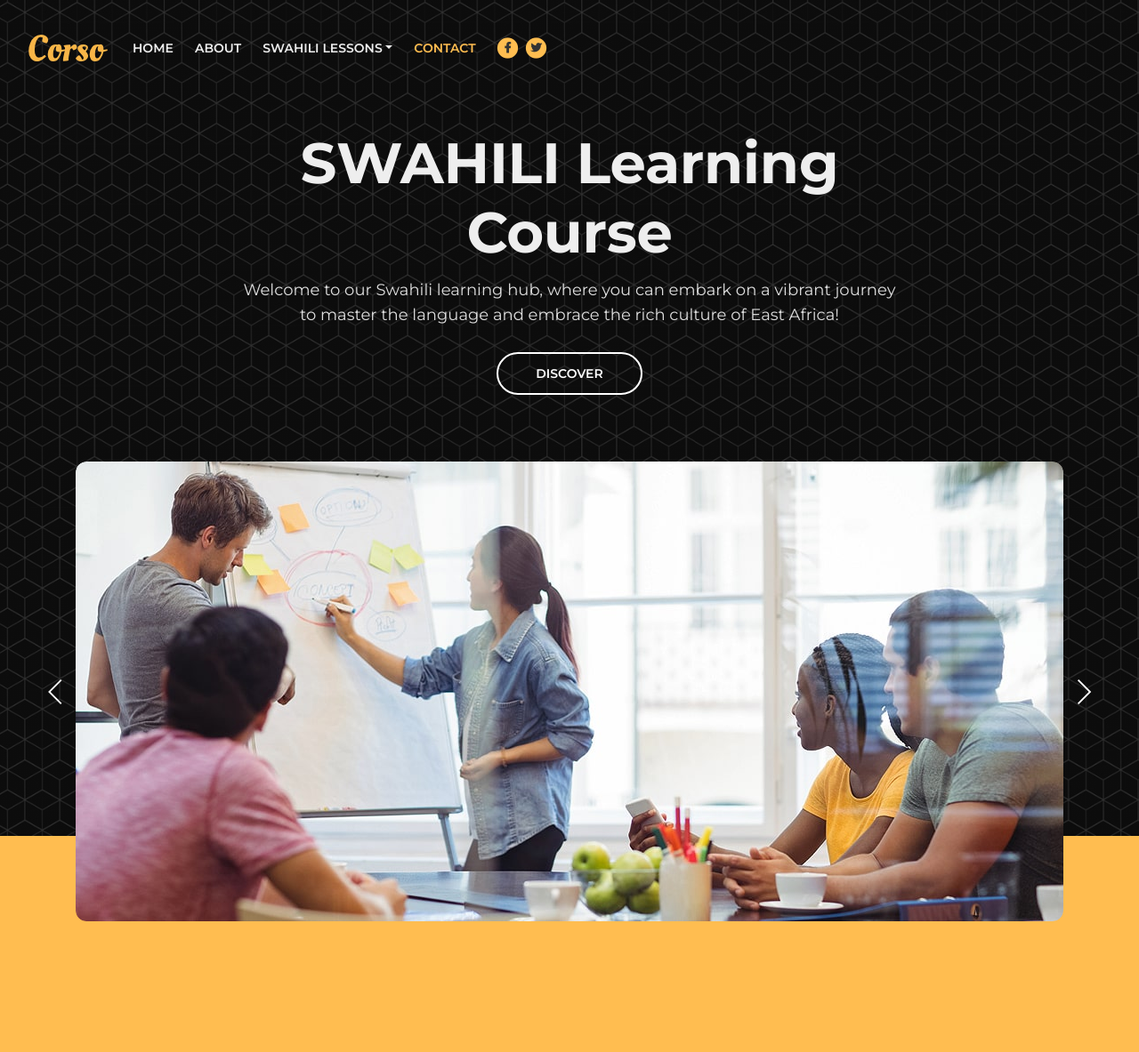
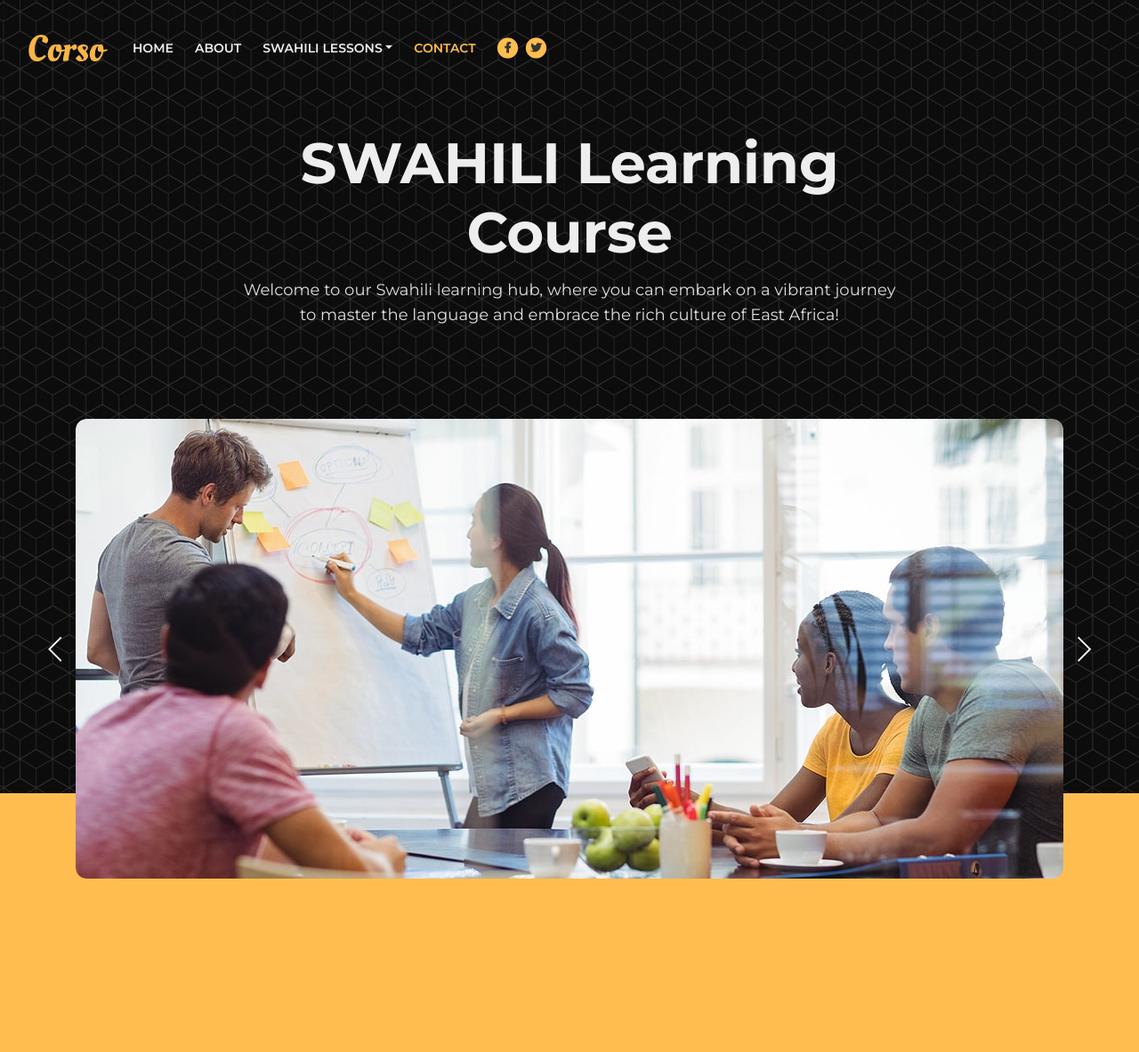
Before and after one commit to Nyahende/Learn-Swahili, a Django app: page / in a window 1280 px wide. Shown: the top 1183 px of the page at 89% size. Run offline with Django 5.2, Linux system fonts and the light colour scheme; some libraries are stand-ins or nearby versions.

Commit message:
removed discover

```diff
--- a/home/templates/home/home.html
+++ b/home/templates/home/home.html
@@ -132,7 +132,7 @@
                             can embark on a vibrant journey to master the language and embrace
                              the rich culture of East Africa!</p>
 
-                        <a class="btn-outline-lg page-scroll" href="#instructor">DISCOVER</a>
+                        <!-- <a class="btn-outline-lg page-scroll" href="#instructor">DISCOVER</a> -->
                     </div> <!-- end of text-container -->
                 </div> <!-- end of col -->
             </div> <!-- end of row -->
```
